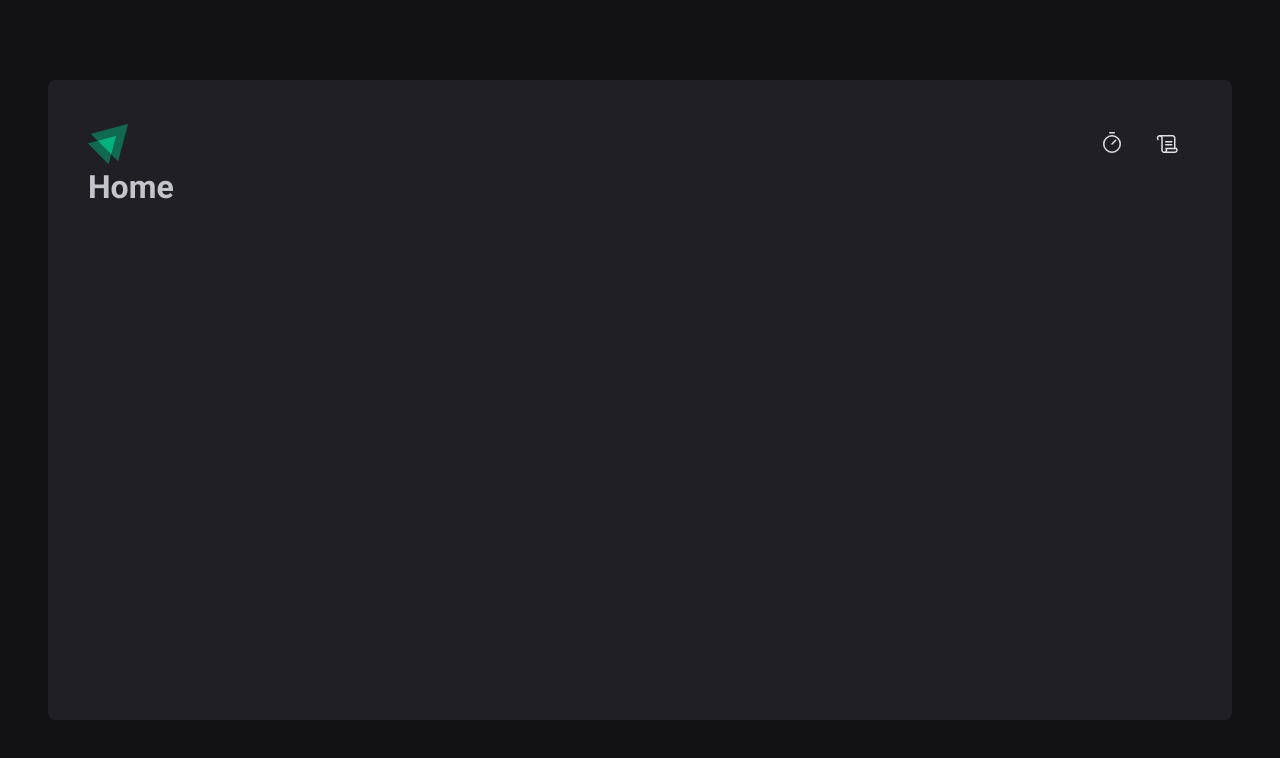
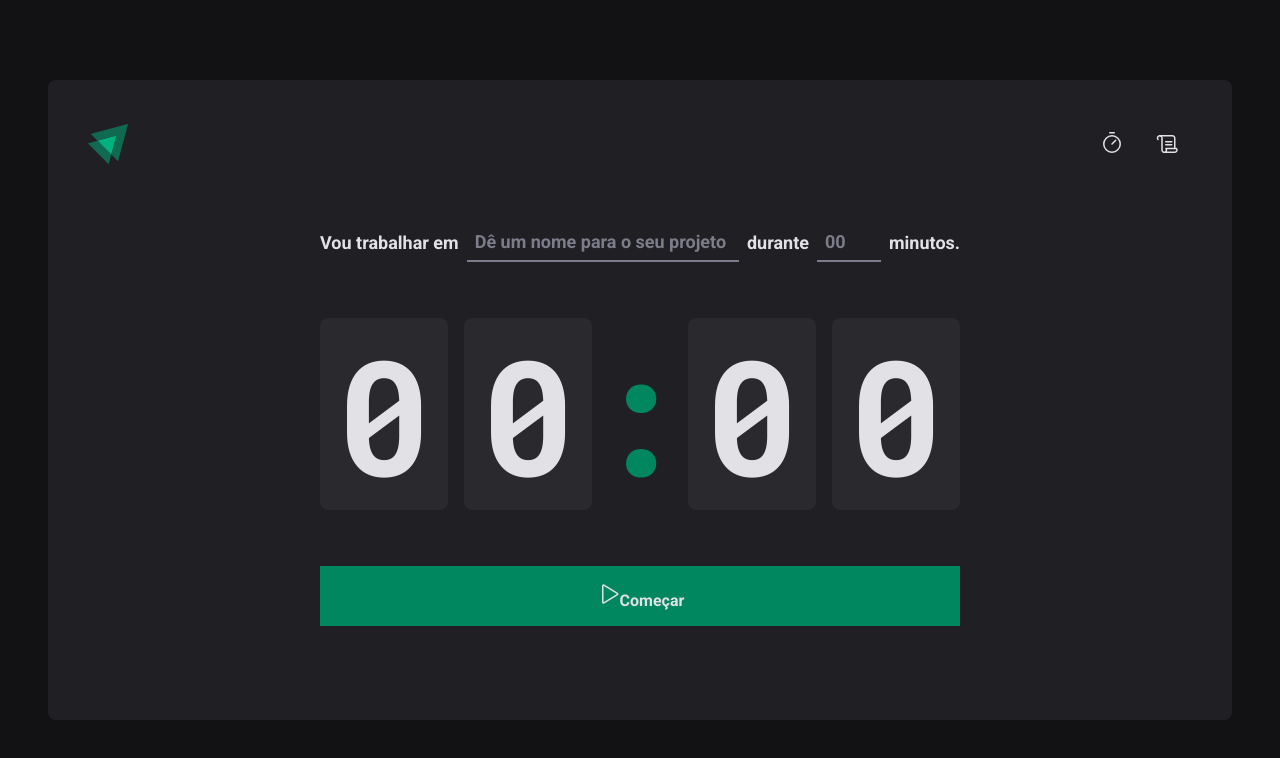
Before and after one commit to HugoNCastro/02-ignite-react-atualizado, a React (Vite) app: page / in a window 1280 px wide. Shown: the top 758 px of the page. Built offline with nearby package versions, Linux system fonts and the light colour scheme.

Commit message:
Finaliza estrutura e estilização do componente da Home

```diff
--- a/src/pages/Home.tsx
+++ /dev/null
@@ -1,3 +0,0 @@
-export function Home() {
-  return <h1>Home</h1>
-}
--- /dev/null
+++ b/src/pages/Home/index.tsx
@@ -0,0 +1,56 @@
+import { Play } from 'phosphor-react'
+import {
+  CountdownContainer,
+  FormContainer,
+  HomeContainer,
+  MinutesAmountInput,
+  Separator,
+  StartCountdownButton,
+  TaskInput,
+} from './styles'
+
+export function Home() {
+  return (
+    <HomeContainer>
+      <form action="submit">
+        <FormContainer>
+          <label htmlFor="task">Vou trabalhar em</label>
+          <TaskInput
+            id="task"
+            placeholder="Dê um nome para o seu projeto"
+            type="text"
+            list={'task-suggestions'}
+          />
+          <datalist id="task-suggestions">
+            <option value="projeto 1" />
+            <option value="projeto 2" />
+            <option value="projeto 3" />
+          </datalist>
+
+          <label htmlFor="minutesAmount">durante</label>
+          <MinutesAmountInput
+            type="number"
+            placeholder="00"
+            id="minutesAmount"
+            step={5}
+            min={5}
+            max={60}
+          />
+
+          <span>minutos.</span>
+        </FormContainer>
+        <CountdownContainer>
+          <span>0</span>
+          <span>0</span>
+          <Separator>:</Separator>
+          <span>0</span>
+          <span>0</span>
+        </CountdownContainer>
+        <StartCountdownButton type="submit">
+          <Play size={24} />
+          Começar
+        </StartCountdownButton>
+      </form>
+    </HomeContainer>
+  )
+}
--- /dev/null
+++ b/src/pages/Home/styles.ts
@@ -0,0 +1,112 @@
+import styled from 'styled-components'
+
+export const HomeContainer = styled.main`
+  flex: 1;
+
+  display: flex;
+  flex-direction: column;
+
+  align-items: center;
+  justify-content: center;
+
+  form {
+    display: flex;
+    flex-direction: column;
+    justify-content: center;
+    gap: 3.5rem;
+  }
+`
+
+export const FormContainer = styled.div`
+  width: 100%;
+  display: flex;
+  align-items: center;
+  justify-content: center;
+  gap: 0.5rem;
+
+  color: ${(props) => props.theme['gray-100']};
+  font-size: 1.125rem;
+  font-weight: bold;
+  flex-wrap: wrap;
+`
+
+const baseInput = styled.input`
+  background-color: transparent;
+  height: 2.5rem;
+  border: 0;
+  border-bottom: 2px solid ${(props) => props.theme['gray-500']};
+  font-weight: bold;
+  font-size: 1.125rem;
+  padding: 0 0.5rem;
+  color: ${(props) => props.theme['gray-100']};
+
+  &:focues {
+    box-shadow: none;
+    border-color: ${(props) => props.theme['green-500']};
+  }
+
+  &::placeholder {
+    color: ${(props) => props.theme['gray-500']};
+  }
+`
+
+export const TaskInput = styled(baseInput)`
+  flex: 1;
+
+  &::-webkit-calendar-picker-indicator {
+    display: none !important;
+  }
+`
+
+export const MinutesAmountInput = styled(baseInput)`
+  width: 4rem;
+`
+
+export const CountdownContainer = styled.div`
+  font-family: Roboto Mono, monospace;
+  font-size: 10rem;
+  line-height: 8rem;
+  color: ${(props) => props.theme['gray-100']};
+
+  display: flex;
+  gap: 1rem;
+
+  span {
+    background-color: ${(props) => props.theme['gray-700']};
+    padding: 2rem 1rem;
+    border-radius: 8px;
+  }
+`
+export const Separator = styled.div`
+  padding: 2rem 0;
+  color: ${(props) => props.theme['green-500']};
+  width: 4rem;
+  overflow: hidden;
+  display: flex;
+  justify-content: center;
+`
+
+export const StartCountdownButton = styled.button`
+  width: 100%;
+  border: 0;
+  padding: 1rem;
+  border-radius: 8px:
+  align-items: center;
+  justify-content: center;
+  gap: 0.5rem;
+  cursor: pointer;
+  font-weight: bold;
+
+  background-color: ${(props) => props.theme['green-500']};
+  color: ${(props) => props.theme['gray-100']};
+
+  &:not(:disabled):hover {
+    background-color: ${(props) => props.theme['green-700']};
+  }
+
+  &:disabled {
+    opacity: 0.7;
+    cursor: not-allowed;
+  }
+
+`
--- a/src/styles/global.ts
+++ b/src/styles/global.ts
@@ -16,6 +16,7 @@
 body {
   background: ${(props) => props.theme['gray-900']};
   color: ${(props) => props.theme['gray-300']};
+  -webkit-font-smoothing: antialiased;
 }
 
 body, input, textarea, button {
```
